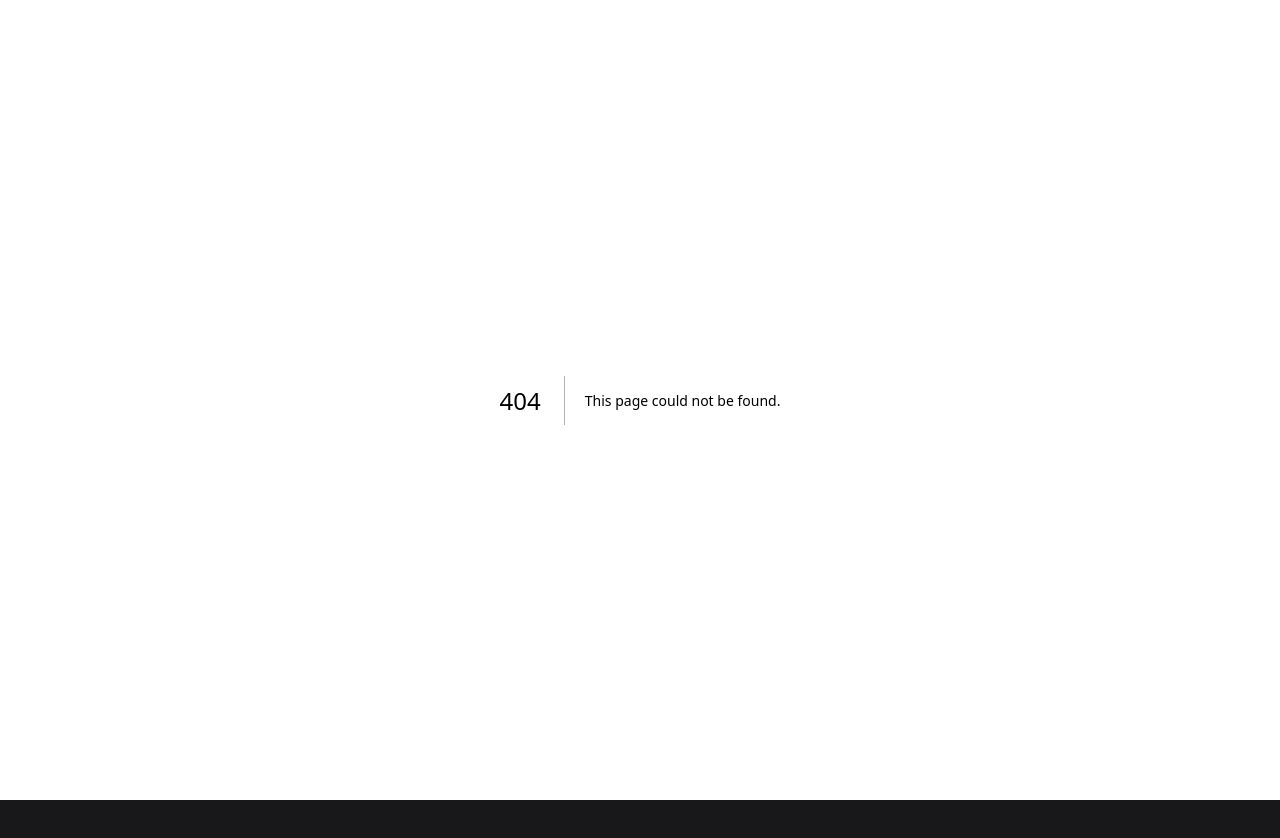
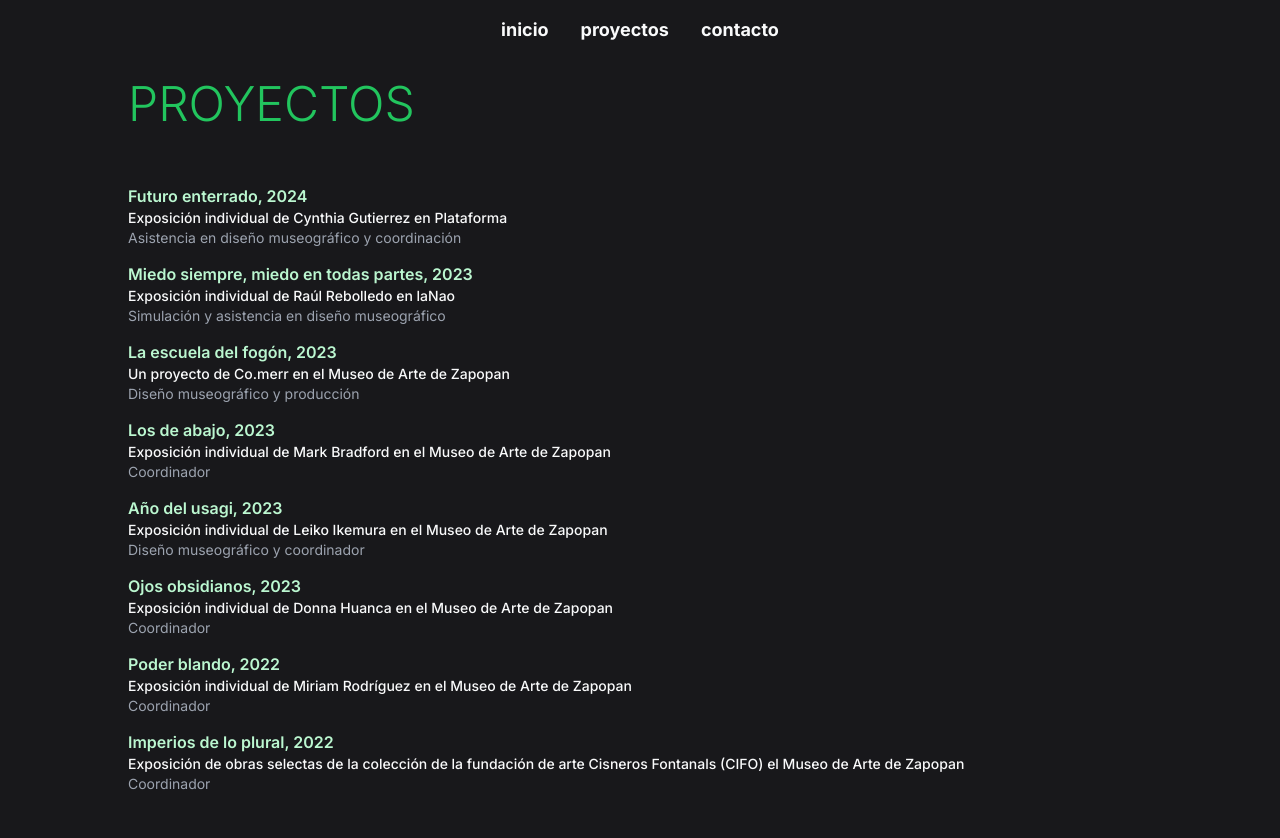
Before and after one commit to Sbector/productor, a Next.js app: page /proyectos in a window 1280 px wide. Before the commit this address had no page. Shown: the top 838 px of the page. Before the commit the page ends 800 px from the top, so only its background shows below. Built offline with nearby package versions, Linux system fonts and the light colour scheme.

Commit message:
Only producer portfolio

```diff
--- a/app/about/page.jsx
+++ b/app/about/page.jsx
@@ -13,15 +13,23 @@ export default function AboutPage() {
                 md:text-3xl md:pb-4
                 xl:text-5xl lg:pb-5
                 ">
-                    sbector
+                    Saúl Becerra Torres
                 </h1>
                 <p className="
                 text-base text-wrap
                 md:text-lg
                 xl:text-xl
                 ">
-                    Artista contemporáneo y productor de arte.<span className="text-green-100"> Especializado en medios electrónicos y virtuales.</span> Entusiasta y promotor de la cultura libre.
+                    Artista contemporáneo y productor de arte.<span className="text-green-200"> Especializado en medios electrónicos y virtuales.</span> Entusiasta y promotor de la cultura libre.
                 </p>
+                <p className="
+                text-base text-wrap
+                md:text-lg
+                xl:text-xl
+                ">
+                    A lo largo de su carrera como productor, Saúl ha colaborado con destacados artistas como <span className="text-green-200">Alinka Echeverría,</span> Andrea Galvani, <span className="text-green-200">Alejandro Almanza Pereda,</span> Javier M. Rodríguez, <span className="text-green-200">Leiko Ikemura,</span> Mark Bradford y <span className="text-green-200">Donna Huanca.</span>
+                </p>
+
                 <div className="mt-10">
                     <h2 className="
                     text-base text-gray-50 font-bold uppercase
--- a/app/components/Curriculum.jsx
+++ b/app/components/Curriculum.jsx
@@ -1,22 +1,13 @@
 'use client'
 import React from "react";
-import { Accordion, AccordionItem } from "@nextui-org/accordion";
 import ProducerExperience from "./ProducerExperience";
-import ArtistExperience from "./ArtistExperience";
+
 
 export default function Curriculum() {
 
   return (
-    <Accordion selectionMode="multiple" className="
-    px-0 pb-14
-    "
-    showDivider='false'>
-      <AccordionItem key="2" aria-label="Accordion 1" title="Artista contemporáneo" className="mb-2 text-green-200 hover:text-green-500">
-        <ArtistExperience />
-      </AccordionItem>
-      <AccordionItem key="1" aria-label="Accordion 2" title="Productor de arte" className="mt-2 text-green-200 hover:text-green-500">
-        <ProducerExperience />
-      </AccordionItem>
-    </Accordion>
+    <div>
+      <ProducerExperience />
+    </div>
   );
 }
--- a/app/components/HomeNav.jsx
+++ b/app/components/HomeNav.jsx
@@ -5,8 +5,8 @@ const links = [{
     label: 'acerca de',
     route: '#about'
 }, {
-    label: 'archivo',
-    route: '/archive'
+    label: 'proyectos',
+    route: '/proyectos'
 }, {
 
     label: 'contacto',
--- a/app/components/Nav.jsx
+++ b/app/components/Nav.jsx
@@ -4,8 +4,8 @@ const links = [{
     label: 'inicio',
     route: '/'
 }, {
-    label: 'archivo',
-    route: '/archive'
+    label: 'proyectos',
+    route: '/proyectos'
 
 }, {
     label: 'contacto',
--- a/app/archive/page.jsx
+++ b/app/proyectos/page.jsx
@@ -7,7 +7,7 @@ const proyectos = [
         date: "2023",
         title: "Miedo siempre, miedo en todas partes",
         description: "Exposición individual de Raúl Rebolledo en laNao",
-        works: "Renders",
+        works: "Simulación y asistencia en diseño museográfico",
         url: "https://www.lanao.com.mx/copy-of-entrop%C3%ADa"
     }, {
         date: "2023",
@@ -50,34 +50,30 @@ const proyectos = [
 
 export default function ArchivePage() {
     return (
-        <Wrapper className="relative flex-col gap-4 place-content-end">
+        <Wrapper>
             <h1
-                className="font-light text-2xl pb-6 text-green-500 uppercase
+                className="font-light text-2xl pb-14 text-green-500 uppercase
                         md:text-3xl
                         lg:text-4xl
                         xl:text-5xl
                         ">
-                Archivo
+                Proyectos
             </h1>
-            <div className="flex flex-col gap-4">
-                <h2 className="
-                text-xl text-green-200
-                md:text-2xl md:pb-4
-                xl:text-3xl lg:pb-5
-                ">Proyectos</h2>
                 <section className="">
+                <h1 className="font-semibold text-green-200">Futuro enterrado, 2024</h1>
+                            <h2 className="text-sm text-gray-50 font-medium">Exposición individual de Cynthia Gutierrez en Plataforma</h2>
+                            <p className="text-sm font-normal text-gray-400">Asistencia en diseño museográfico y coordinación</p>
                     {proyectos.map(({ date, title, description, works, url }) => (
                         <Link key={title} href={url} target="_blank"
                             className="
                     hover:text-green-500 hover:-mx-1 hover:underline transition-all
                     ">
-                            <h1 key={title} className="font-semibold text-green-200">{title}, {date}</h1>
-                            <h2 key={title} className="text-sm text-gray-50 font-medium">{description}</h2>
-                            <p key={title} className="text-sm font-normal text-gray-400">{works}</p>
+                            <h1 className="font-semibold text-green-200">{title}, {date}</h1>
+                            <h2 className="text-sm text-gray-50 font-medium">{description}</h2>
+                            <p className="text-sm font-normal text-gray-400">{works}</p>
                         </Link>
                     ))}
                 </section>
-            </div>
         </Wrapper>
     )
 }
```
Also changed, not shown: app/proyectos/layout.jsx (renamed from app/archive/layout.jsx).
